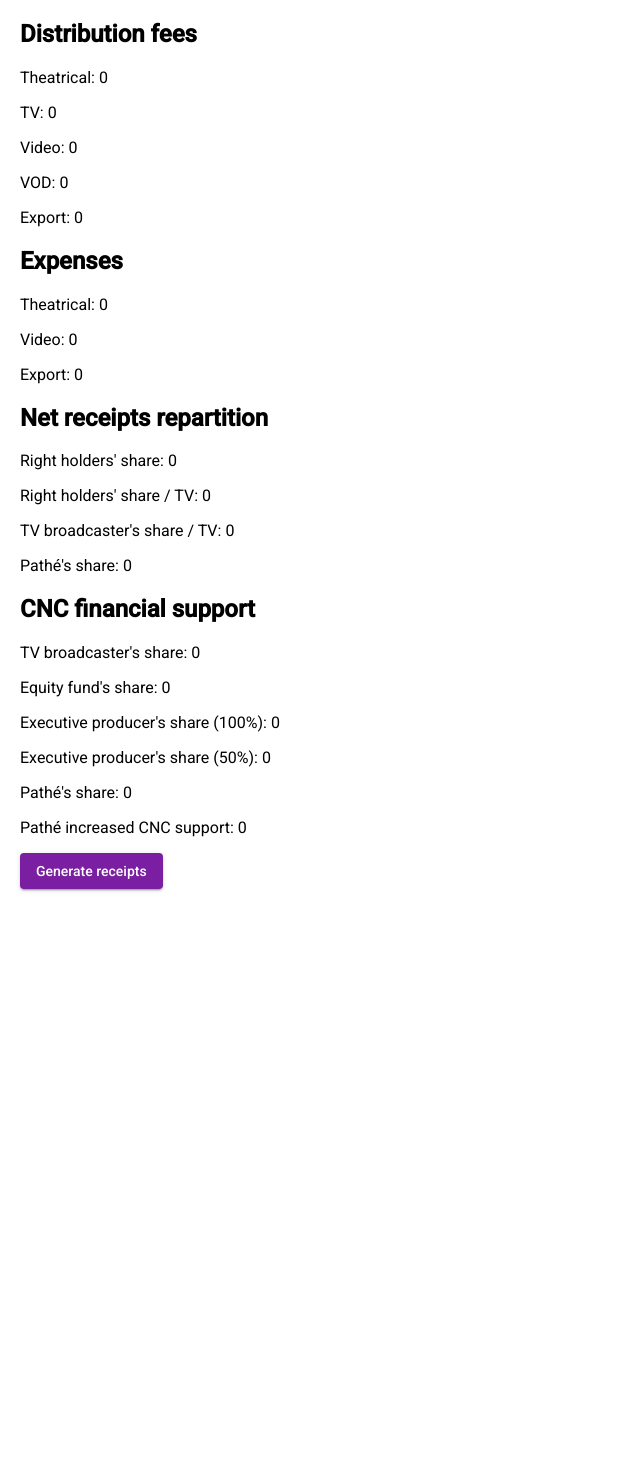
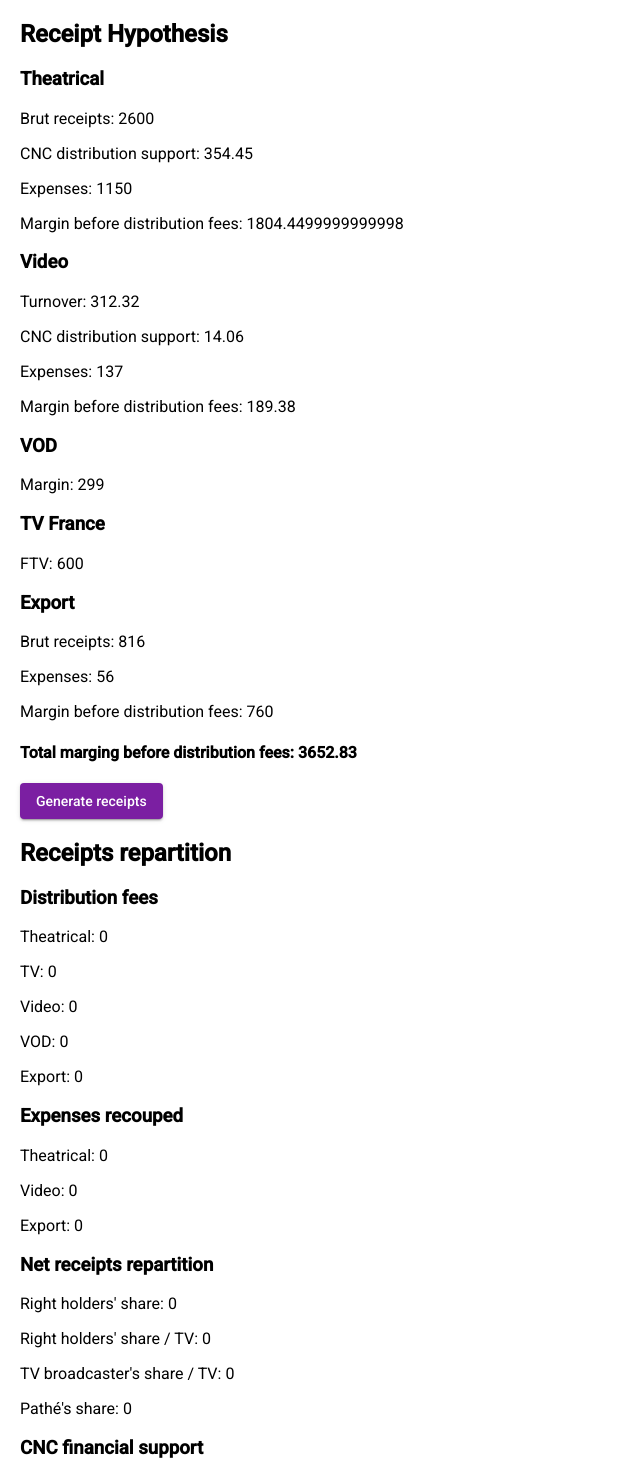
Before and after one commit to Jackseed/poc-manhattan, an Angular app: page /home in a window 1280 px wide. Shown: the top 1470 px of the page, without its empty margins (0-640 px from the left). Before the commit the page ends 889 px from the top, so only its background shows below. Built offline with nearby package versions, Linux system fonts and the light colour scheme.

Commit message:
pathé total support

```diff
--- a/src/app/data.ts
+++ b/src/app/data.ts
@@ -67,7 +67,7 @@ export const ROYALTIES: ReceiptRight[] = [
   {
     id: "originTheatricalExpenses",
     title: "Theatrical",
-    type: "Expenses",
+    type: "Expenses recouped",
     amount: 1150,
     cashedIn: 0,
     blocks: [
@@ -82,7 +82,7 @@ export const ROYALTIES: ReceiptRight[] = [
   {
     id: "originVideoExpenses",
     title: "Video",
-    type: "Expenses",
+    type: "Expenses recouped",
     amount: 137,
     cashedIn: 0,
     blocks: [
@@ -97,7 +97,7 @@ export const ROYALTIES: ReceiptRight[] = [
   {
     id: "rowExpenses",
     title: "Export",
-    type: "Expenses",
+    type: "Expenses recouped",
     amount: 56,
     cashedIn: 0,
     blocks: [
--- a/src/app/receipt-calculation/receipt-calculation.component.html
+++ b/src/app/receipt-calculation/receipt-calculation.component.html
@@ -1,14 +1,50 @@
 <div class="container">
+  <div>
+    <h2>Receipt Hypothesis</h2>
+    <h3>Theatrical</h3>
+    <p>Brut receipts: {{ theatricalReceipts }}</p>
+    <p>CNC distribution support: {{ distributionTheatricalSupport }}</p>
+    <p>Expenses: {{ theatricalExpenses }}</p>
+    <p class="bold">
+      Margin before distribution fees:
+      {{ netTheatricalMargin }}
+    </p>
+    <h3>Video</h3>
+    <p>Turnover: {{ videoReceipts }}</p>
+    <p>CNC distribution support: {{ distributionVideoSupport }}</p>
+    <p>Expenses: {{ videoExpenses }}</p>
+    <p class="bold">
+      Margin before distribution fees:
+      {{ netVideoMargin }}
+    </p>
+    <h3>VOD</h3>
+    <p>Margin: {{ vodReceipts }}</p>
+    <h3>TV France</h3>
+    <p>FTV: {{ tvReceipts }}</p>
+    <h3>Export</h3>
+    <p>Brut receipts: {{ exportReceipts }}</p>
+    <p>Expenses: {{ exportExpenses }}</p>
+    <p class="bold">
+      Margin before distribution fees:
+      {{ netExportMargin }}
+    </p>
+    <h4>Total marging before distribution fees: {{ totalMargin }}</h4>
+  </div>
+  <button mat-raised-button color="primary" (click)="getRNPP()">
+    Generate receipts
+  </button>
+  <h2>Receipts repartition</h2>
   <div *ngFor="let receiptType of receiptTypes">
-    <h2>{{ receiptType }}</h2>
+    <h3>{{ receiptType }}</h3>
     <div *ngFor="let receiptRight of receiptRights">
       <div *ngIf="receiptRight.type === receiptType">
         <p>{{ receiptRight.title }}: {{ receiptRight.cashedIn }}</p>
       </div>
     </div>
   </div>
-  <p>Pathé increased CNC support: {{increaseSupport}}</p>
-  <button mat-raised-button color="primary" (click)="getRNPP()">
-    Generate receipts
-  </button>
+  <p>Pathé increased CNC support: {{ increaseSupport }}</p>
+  <h2>Sum up</h2>
+  <p>Total marging before distribution fees: {{ totalMargin }}</p>
+  <p>Net Pathé support: {{ getPatheSupport() }}</p>
+  <p>Right holders' share: {{ totalAydShare }}</p>
 </div>
--- a/src/app/receipt-calculation/receipt-calculation.component.scss
+++ b/src/app/receipt-calculation/receipt-calculation.component.scss
@@ -1,3 +1,7 @@
 .container {
   margin-left: 20px;
 }
+
+.bold {
+
+}
--- a/src/app/receipt-calculation/receipt-calculation.component.ts
+++ b/src/app/receipt-calculation/receipt-calculation.component.ts
@@ -16,9 +16,35 @@ export class ReceiptCalculationComponent implements OnInit {
   increaseSupport = 0;
   increaseRate = 0.15;
   totalCNCSupport = 0;
+  theatricalReceipts = 2600;
+  theatricalExpenses = 1150;
+  // TODO: calculate this
+  distributionTheatricalSupport = 354.45;
+  netTheatricalMargin =
+    this.theatricalReceipts +
+    this.distributionTheatricalSupport -
+    this.theatricalExpenses;
+  tvReceipts = 600;
+  videoReceipts = 312.32;
+  distributionVideoSupport = 14.06;
+  videoExpenses = 137;
+  netVideoMargin =
+    this.videoReceipts + this.distributionVideoSupport - this.videoExpenses;
+  vodReceipts = 299;
+  exportReceipts = 816;
+  exportExpenses = 56;
+  netExportMargin = this.exportReceipts - this.exportExpenses;
+  totalMargin =
+    this.netTheatricalMargin +
+    this.netVideoMargin +
+    this.vodReceipts +
+    this.tvReceipts +
+    this.netExportMargin;
+  totalAydShare: number;
+
   receiptTypes = [
     "Distribution fees",
-    "Expenses",
+    "Expenses recouped",
     "Net receipts repartition",
     "CNC financial support",
   ];
@@ -32,12 +58,17 @@ export class ReceiptCalculationComponent implements OnInit {
   }
 
   public getRNPP() {
-    this.getIncome("originTheatrical", 2600, "originTheatrical");
-    this.getIncome("originTv", 600, "originTv");
-    this.getIncome("originVideo", 312.32, "originVideo");
-    this.getIncome("originVod", 299, "originVod");
-    this.getIncome("rowAllRights", 816, "rowAllRights");
+    this.getIncome(
+      "originTheatrical",
+      this.theatricalReceipts,
+      "originTheatrical"
+    );
+    this.getIncome("originTv", this.tvReceipts, "originTv");
+    this.getIncome("originVideo", this.videoReceipts, "originVideo");
+    this.getIncome("originVod", this.vodReceipts, "originVod");
+    this.getIncome("rowAllRights", this.exportReceipts, "rowAllRights");
     this.getCNCSupport();
+    this.getTotalAydShareReceipts();
   }
   private getCNCSupport() {
     this.getCNCFinancialSupport("originTheatrical", 1000);
@@ -93,7 +124,7 @@ export class ReceiptCalculationComponent implements OnInit {
           console.log("cashing in ", receipts, "block: ", block);
           // calculates the money that should be cashed in
           const potentialCashIn = receipts * (block.percentage / 100);
-          cashIn = Math.round(potentialCashIn);
+          cashIn = potentialCashIn;
 
           // check if there are conditions
           if (block.if) {
@@ -109,8 +140,10 @@ export class ReceiptCalculationComponent implements OnInit {
               (event) => event.id === block.until
             );
             // check event impact
-            cashIn = Math.round(
-              this.getUntilCashIn(cashingInRight, untilEvent, potentialCashIn)
+            cashIn = this.getUntilCashIn(
+              cashingInRight,
+              untilEvent,
+              potentialCashIn
             );
           }
 
@@ -119,7 +152,7 @@ export class ReceiptCalculationComponent implements OnInit {
 
           // reduce the remaining receipts
           receipts - cashIn > 0
-            ? (remainingReceipts = Math.round(receipts - cashIn))
+            ? (remainingReceipts = receipts - cashIn)
             : (remainingReceipts = 0);
 
           console.log(
@@ -173,7 +206,7 @@ export class ReceiptCalculationComponent implements OnInit {
     let isValid: boolean;
     event.events.forEach((e) => {
       // get the corresponding receipt right
-      const receiptRight = this.receiptRights.find((rr) => rr.id === e.ref);
+      const receiptRight = this.getReceiptRightById(e.ref);
       receiptRight.cashedIn / receiptRight.amount >= e.percentage / 100
         ? (isValid = true)
         : (isValid = false);
@@ -210,10 +243,10 @@ export class ReceiptCalculationComponent implements OnInit {
       } else {
         this.theatricalCNCSupport = receipt * firstRate * ticketPrice * TSA;
       }
-      this.theatricalCNCSupport = Math.round(this.theatricalCNCSupport * 0.93);
+      this.theatricalCNCSupport = this.theatricalCNCSupport * 0.93;
       console.log("Theatrical support: ", this.theatricalCNCSupport);
     } else if (rightsId === "originVideo") {
-      this.videoCNCSupport = Math.round(receipt * videoRate);
+      this.videoCNCSupport = receipt * videoRate;
       console.log("Video support: ", this.videoCNCSupport);
     } else if (rightsId === "originTv") {
       this.tvCNCSupport = 90;
@@ -221,10 +254,6 @@ export class ReceiptCalculationComponent implements OnInit {
     }
     this.totalCNCSupport =
       this.theatricalCNCSupport + this.videoCNCSupport + this.tvCNCSupport;
-    console.log("Total CNC support: ", this.totalCNCSupport);
-
-    /*     this.increaseSupport = this.totalCNCSupport * increaseRate;
-    console.log("increase support: ", this.increaseSupport); */
   }
 
   private splitCNCFinancialSupport() {
@@ -239,7 +268,30 @@ export class ReceiptCalculationComponent implements OnInit {
   }
 
   private getIncreasedFinancialSupport() {
-    const patheSupportReceiptRight = this.receiptRights.find(receiptRight => receiptRight.id === "PatheCNCSupport");
-    this.increaseSupport = patheSupportReceiptRight.cashedIn * this.increaseRate;
+    const patheSupportReceiptRight = this.receiptRights.find(
+      (receiptRight) => receiptRight.id === "PatheCNCSupport"
+    );
+    this.increaseSupport =
+      patheSupportReceiptRight.cashedIn * this.increaseRate;
+  }
+
+  private getTotalAydShareReceipts() {
+    const ayd = this.getReceiptRightById("RNPPAyd").cashedIn;
+    const aydTv = this.getReceiptRightById("RNPPAydTv").cashedIn;
+    const aydTvBrodcaster = this.getReceiptRightById("TVBroadcasterRNPP")
+      .cashedIn;
+    this.totalAydShare = ayd + aydTv + aydTvBrodcaster;
+  }
+
+  public getPatheSupport(): number {
+    const patheSupport = this.getReceiptRightById("PatheCNCSupport").cashedIn;
+    return patheSupport + this.increaseSupport;
+  }
+
+  private getReceiptRightById(receiptRightId: string): ReceiptRight {
+    const receiptRight = this.receiptRights.find(
+      (rr) => rr.id === receiptRightId
+    );
+    return receiptRight;
   }
 }
```
Also changed, not shown: 1 other file (tests, documents, lock files or other folders).
